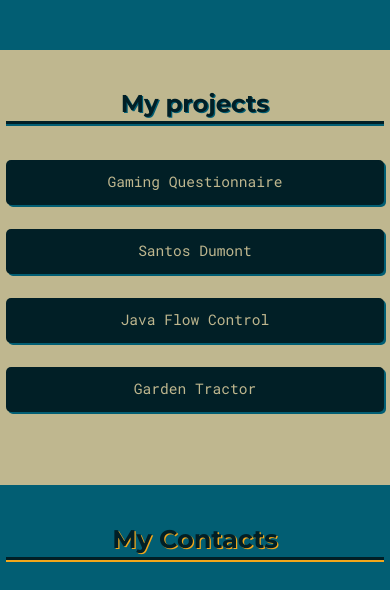
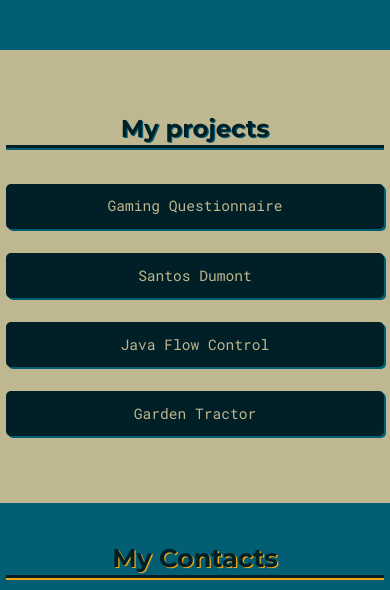
Before and after one commit to franciscapeleto/portfolio-francis, a plain HTML site: page index.html in a window 390 px wide. Shown: the part 794-1384 px from the top of the page. Drawn offline with Linux system fonts and the light colour scheme.

Commit message:
Update styles.css

```diff
--- a/styles.css
+++ b/styles.css
@@ -163,7 +163,7 @@ img {
 
 @media (max-width: 28.75em) {
   #projects {
-    padding: 6rem 1rem;
+    padding: 10rem 1rem 5rem 1rem;
   }
 
   #projects-grid {
```
